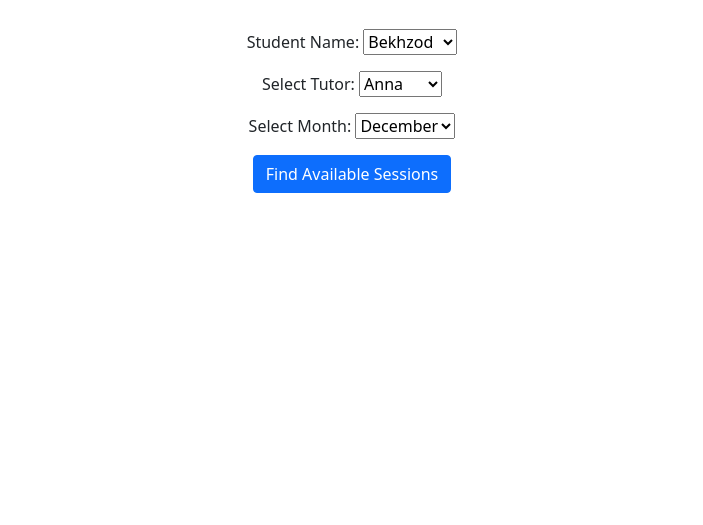
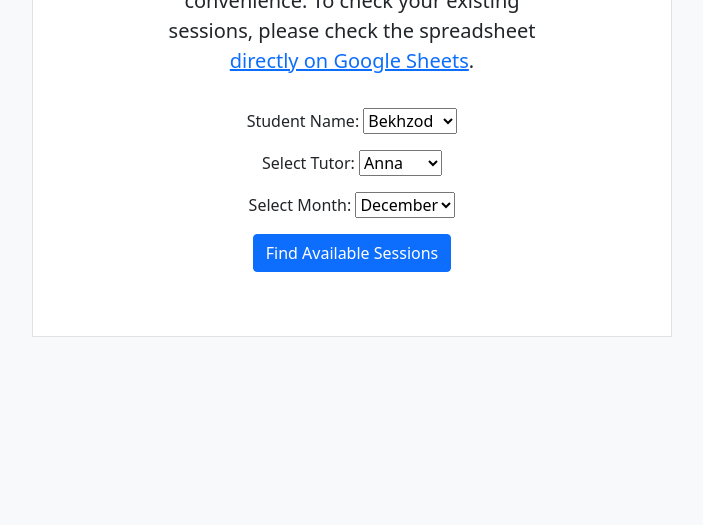
Before and after one commit to AJMcDee/FbW3-tutor-booking, a plain HTML site: page index.html in a window 1280 px wide. Shown: the part 275-800 px from the top of the page, without its empty margins (288-991 px from the left). Drawn offline with nearby package versions, Linux system fonts and the light colour scheme.

Commit message:
Add minor styling updates

```diff
--- a/index.html
+++ b/index.html
@@ -13,11 +13,15 @@
       crossorigin="anonymous"
     />
   </head>
-  <body class="container d-flex flex-column align-items-center w-50 my-5">
+  <body class="bg-light">
+    <div
+      id="main-container"
+      class="container d-flex flex-column align-items-center w-50 my-5 p-5 border rounded-top"
+    >
       <h1>FbW3 Student Tutoring Signup Form</h1>
       <p class="lead w-75">
-      Please use the below form to search for available sessions and sign up at
-      your convenience. To check your existing sessions, please check the
+        Please use the below form to search for available sessions and sign up
+        at your convenience. To check your existing sessions, please check the
         spreadsheet
         <a
           href="https://docs.google.com/spreadsheets/d/1sMFqWPhJ1RZIGq3eD1mjQJs5XIAodTVonDF5GR2Oduc/edit?usp=sharing"
@@ -69,5 +73,6 @@
       <div id="result-display"></div>
       <script src="script.js"></script>
       <script src="https://sheet2api.com/v1/template.js"></script>
+    </div>
   </body>
 </html>
--- a/styles.css
+++ b/styles.css
@@ -11,5 +11,10 @@ form {
 }
 
 body {
+  background-color: orange;
+}
+
+#main-container {
+  background-color: white;
   text-align: center;
 }
```
Lines whose indentation alone changed are shown as unchanged.
